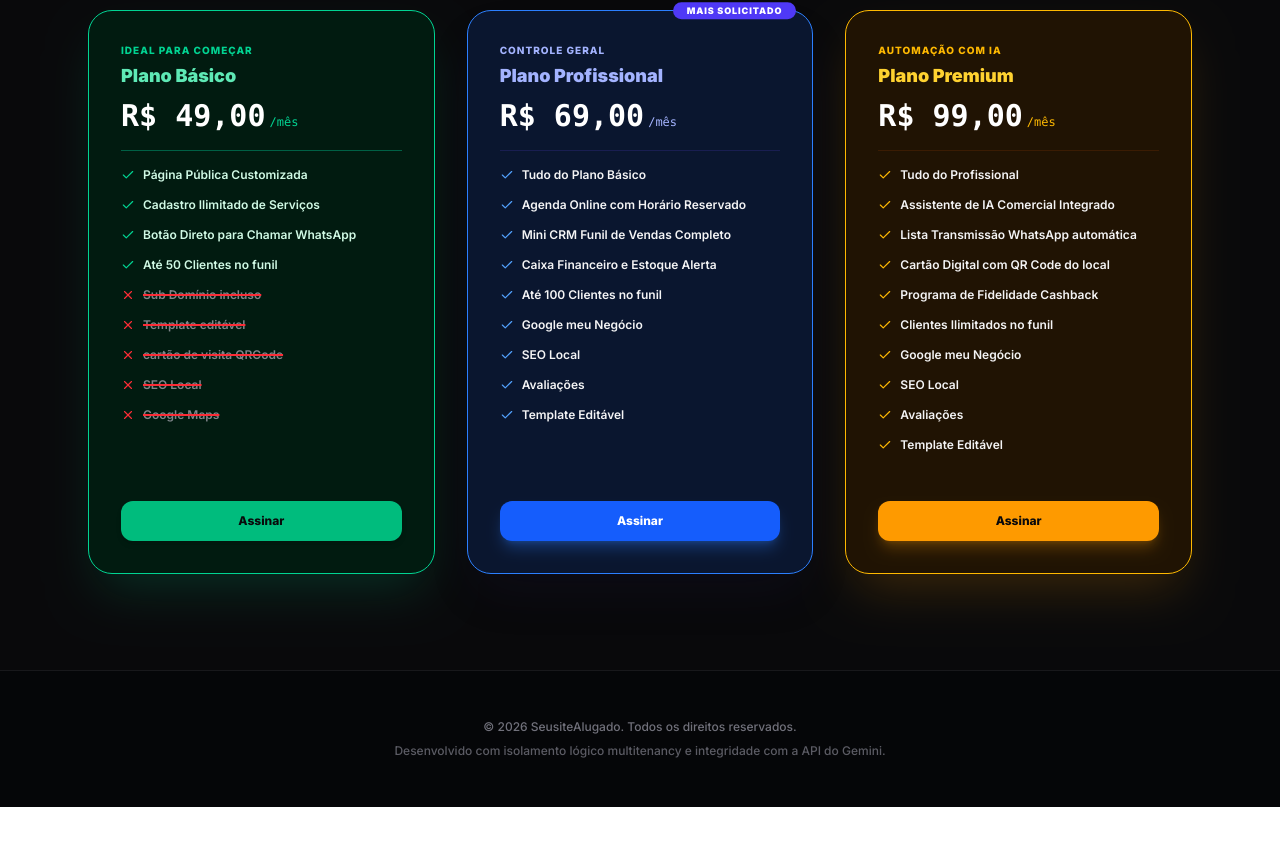
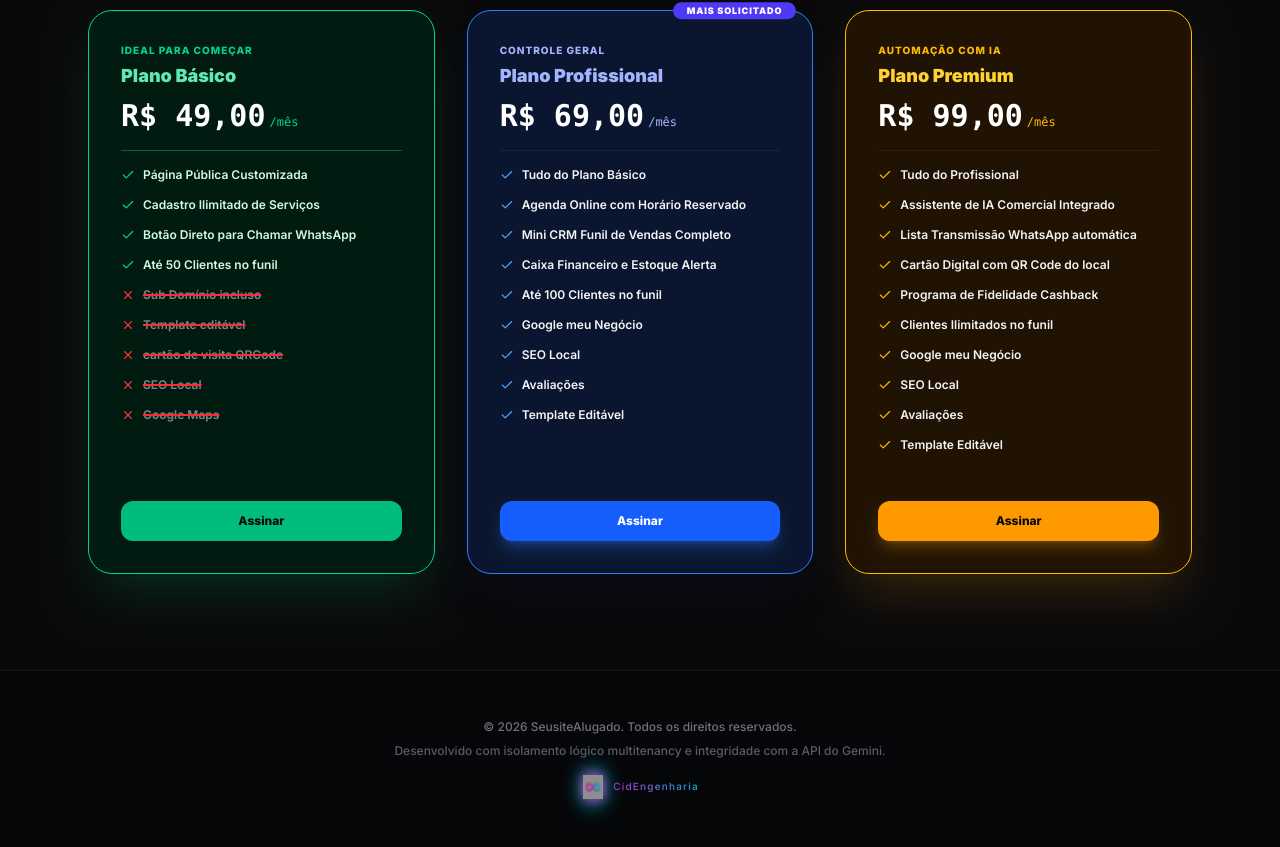
Before and after one commit to CidEngenharia/seusitealugado, a React (Vite) app: page / in a window 1280 px wide. Shown: the part 4362-5209 px from the top of the page. Before the commit the page ends 5169 px from the top, so only its background shows below. Built offline with nearby package versions, Linux system fonts and the light colour scheme; no server answers.

Commit message:
feat: add animated CidEngenharia badge to main landing page footer

```diff
--- a/src/components/SaaSLandingPage.tsx
+++ b/src/components/SaaSLandingPage.tsx
@@ -1667,6 +1667,37 @@ export default function SaaSLandingPage({ tenants, onSelectTenant, onGoToSearch,
       }`}>
         <p>{t.footerText1}</p>
         <p className="opacity-80">{t.footerText2}</p>
+
+        {/* CidEngenharia Badge */}
+        <div className="pt-2 flex items-center justify-center gap-2">
+          <style>{`
+            @keyframes cid-pulse {
+              0%, 100% { filter: drop-shadow(0 0 4px #c026d3) drop-shadow(0 0 8px #06b6d4); opacity: 0.85; }
+              50% { filter: drop-shadow(0 0 8px #e879f9) drop-shadow(0 0 16px #22d3ee); opacity: 1; }
+            }
+            @keyframes cid-spin-slow {
+              from { transform: rotateY(0deg); }
+              to { transform: rotateY(360deg); }
+            }
+            .cid-logo {
+              animation: cid-pulse 2.4s ease-in-out infinite, cid-spin-slow 6s linear infinite;
+              transform-style: preserve-3d;
+            }
+          `}</style>
+          <img
+            src="/cidengenharia_logo.png"
+            alt="CidEngenharia"
+            className="cid-logo w-6 h-6 object-contain"
+          />
+          <span className="text-[10px] tracking-widest" style={{
+            background: "linear-gradient(90deg, #c026d3, #06b6d4)",
+            WebkitBackgroundClip: "text",
+            WebkitTextFillColor: "transparent",
+            letterSpacing: "0.12em"
+          }}>
+            CidEngenharia
+          </span>
+        </div>
       </footer>
     </div>
 
```
